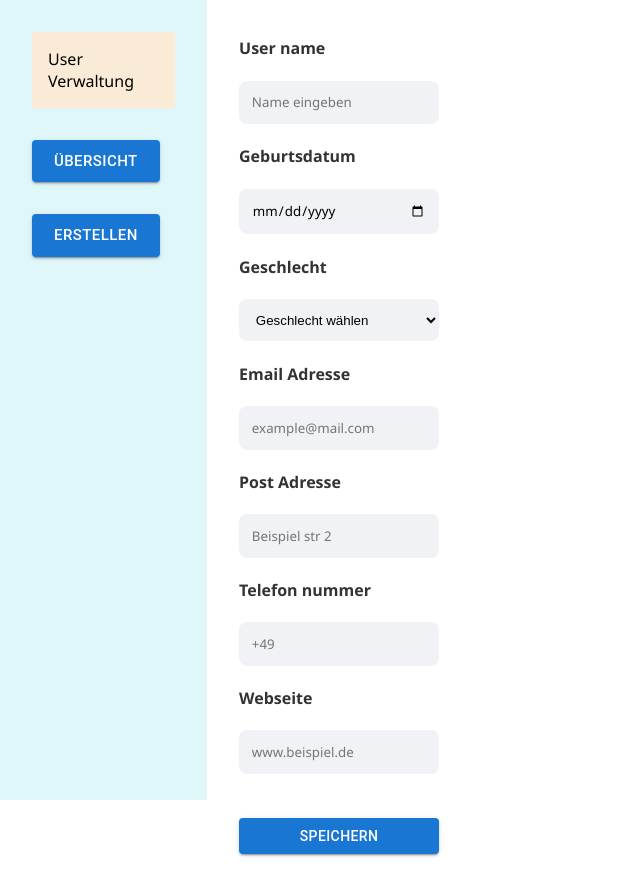
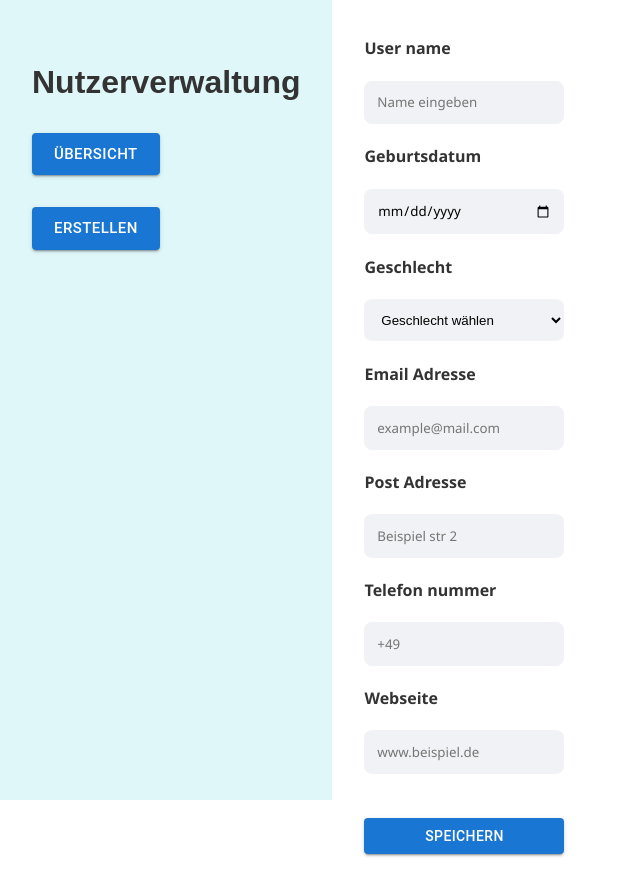
Before and after one commit to abbosaliy/Nutzerverwaltung, a React (Vite) app: page /Nutzerverwaltung/user in a window 1280 px wide. Shown: the whole page, without its empty margins (0-640 px from the left). Built offline with nearby package versions, Linux system fonts and the light colour scheme.

Commit message:
add index.tsx and scss

```diff
--- a/src/App.scss
+++ b/src/App.scss
@@ -2,6 +2,7 @@ body {
   padding: 0;
   margin: 0;
   box-sizing: border-box;
+  font-family: sans-serif;
 }
 
 #root {
--- a/src/App.tsx
+++ b/src/App.tsx
@@ -7,6 +7,7 @@ import { UserContext, userSaveToLocalStorage } from './context/userContex';
 import { clickerUser } from './hooks/userReducer';
 import { useEffect, useReducer } from 'react';
 import UserEdit from './routes/userEdit/usersEdit';
+import Index from './routes/Index/Index';
 
 function App() {
   const [user, setUser] = useReducer(clickerUser, userSaveToLocalStorage);
@@ -20,6 +21,10 @@ function App() {
       path: '/Nutzerverwaltung',
       element: <Sidebar />,
       children: [
+        {
+          index: true,
+          element: <Index />,
+        },
         {
           path: 'pages',
           element: <UserPages />,
--- /dev/null
+++ b/src/routes/Index/Index.tsx
@@ -0,0 +1,18 @@
+import './index.scss';
+function Index() {
+  return (
+    <div className="index-container">
+      <h3> Herzlich wilkommen </h3>
+      <p>
+        Das ist eine Nutzerverwaltungs-App, die ich mit JavaScript, React und
+        TypeScript entwickelt habe. Die App bietet eine CRUD-Anwendung an:
+        Nutzer können erstellt, bearbeitet und gelöscht werden.
+        <br />
+        <br />
+        Sie können sie gerne ausprobieren – ich bin gespannt auf Ihr Feedback!
+      </p>
+    </div>
+  );
+}
+
+export default Index;
--- /dev/null
+++ b/src/routes/Index/index.scss
@@ -0,0 +1,14 @@
+.index-container {
+  padding: 3rem;
+  max-width: 600px;
+  margin: 2rem auto;
+  color: #333;
+  h3 {
+    font-size: 2.5rem;
+    margin-bottom: 1rem;
+  }
+  p {
+    font-size: 1.2rem;
+    line-height: 1.6;
+  }
+}
--- a/src/routes/createUser/createUsers.tsx
+++ b/src/routes/createUser/createUsers.tsx
@@ -20,6 +20,7 @@ function CreateUser() {
   function addUser() {
     const newUser = { ...formatData, id: Date.now() };
     setUser({ type: 'ADD', payload: newUser });
+    alert('Die Daten wurden erfolgreich gespeichert.');
   }
 
   function handleChange(
@@ -41,6 +42,7 @@ function CreateUser() {
           name="name"
           type="text"
           placeholder="Name eingeben"
+          autoComplete="off"
           onChange={handleChange}
         />
       </div>
@@ -50,6 +52,7 @@ function CreateUser() {
           value={formatData.birthDate}
           name="birthDate"
           type="date"
+          autoComplete="off"
           onChange={handleChange}
         />
       </div>
@@ -72,6 +75,7 @@ function CreateUser() {
           name="email"
           type="email"
           placeholder="example@mail.com"
+          autoComplete="off"
           onChange={handleChange}
         />
       </div>
@@ -82,6 +86,7 @@ function CreateUser() {
           name="post"
           type="text"
           placeholder="Beispiel str 2"
+          autoComplete="off"
           onChange={handleChange}
         />
       </div>
@@ -92,6 +97,7 @@ function CreateUser() {
           name="phone"
           type="tel"
           placeholder="+49"
+          autoComplete="off"
           onChange={handleChange}
         />
       </div>
@@ -102,6 +108,7 @@ function CreateUser() {
           name="webseite"
           type="url"
           placeholder="www.beispiel.de"
+          autoComplete="off"
           onChange={handleChange}
         />
       </div>
--- a/src/routes/route.scss
+++ b/src/routes/route.scss
@@ -4,7 +4,7 @@
 
 aside {
   gap: 2rem;
-  width: 200px;
+  width: 300px;
   padding: 2rem;
   background-color: #e0f7fa;
   display: flex;
@@ -18,14 +18,10 @@ nav {
 }
 
 .user-text {
-  background-color: antiquewhite;
-  padding: 1rem;
-  display: flex;
-  align-items: center;
-  font-size: 16px;
-  font-family: 'Segoe UI', sans-serif;
-  font-weight: 550;
-  gap: 1rem;
+  color: #333;
+  padding-top: 2rem;
+  font-size: 2rem;
+  font-weight: 650;
 }
 
 .user-icon {
--- a/src/routes/route.tsx
+++ b/src/routes/route.tsx
@@ -6,7 +6,7 @@ function Sidebar() {
   return (
     <div className="user-container">
       <aside>
-        <div className="user-text">User Verwaltung</div>
+        <div className="user-text">Nutzerverwaltung</div>
         <nav>
           <Link to={'pages'}>
             <Button
--- a/src/routes/userEdit/usersEdit.tsx
+++ b/src/routes/userEdit/usersEdit.tsx
@@ -28,7 +28,7 @@ function UserEdit() {
       id: ID ? Number(ID) : Date.now(),
     };
     setUser({ type: 'EDIT', payload: newUser });
-    alert('User Erfolgereich gespeichert');
+    alert('Änderung wurde erfolgreich gespeichert.');
   }
 
   function handleChange(
@@ -50,6 +50,7 @@ function UserEdit() {
           name="name"
           type="text"
           placeholder="Name eingeben"
+          autoComplete="off"
           onChange={handleChange}
         />
       </div>
@@ -81,6 +82,7 @@ function UserEdit() {
           name="email"
           type="email"
           placeholder="example@mail.com"
+          autoComplete="off"
           onChange={handleChange}
         />
       </div>
@@ -91,6 +93,7 @@ function UserEdit() {
           name="post"
           type="text"
           placeholder="Beispiel str 2"
+          autoComplete="off"
           onChange={handleChange}
         />
       </div>
@@ -101,6 +104,7 @@ function UserEdit() {
           name="phone"
           type="tel"
           placeholder="+49"
+          autoComplete="off"
           onChange={handleChange}
         />
       </div>
@@ -111,6 +115,7 @@ function UserEdit() {
           name="webseite"
           type="url"
           placeholder="www.beispiel.de"
+          autoComplete="off"
           onChange={handleChange}
         />
       </div>
```
Also changed, not shown: src/App.css (deleted).
